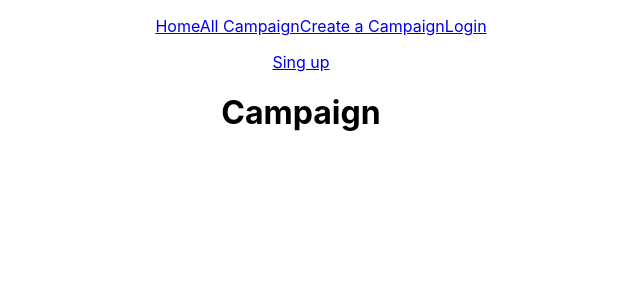
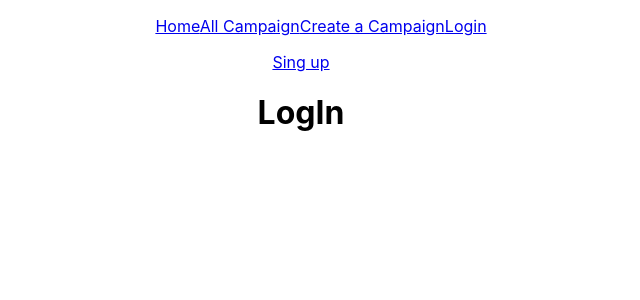
Before and after one commit to J-Jillian/Campaign-App-Front, a React (Create React App) app: page /login in a window 1280 px wide. Shown: the top 300 px of the page, without its empty margins (339-979 px from the left). Built offline with nearby package versions, Linux system fonts and the light colour scheme.

Commit message:
LogIn/SingUp

```diff
--- a/src/App.js
+++ b/src/App.js
@@ -6,6 +6,8 @@ import AllCampaigns from './components/AllCampaigns';
 import NewCampaign from './components/NewCampaign';
 import Campaign from './components/Campaign';
 import ErrorPage from './components/ErrorPage';
+import SingUp from './components/SingUp';
+import LogIn from './components/Login';
 
 function App() {
   return (
@@ -18,7 +20,10 @@ function App() {
      <Route path='/campaigns' element={<AllCampaigns />} />
      <Route path='/:id' element={<Campaign />} />
      <Route path='/new-campaign' element={<NewCampaign />} />
+     <Route path='/signup' element={<SingUp />} />
+     <Route path='/login' element={<LogIn />} />
      <Route path='*' element={<ErrorPage />} />
+
      </Routes>
     </div>
   );
--- /dev/null
+++ b/src/components/Login.jsx
@@ -0,0 +1,5 @@
+function LogIn() {
+    return ( <h1>LogIn</h1> );
+}
+
+export default LogIn;
--- /dev/null
+++ b/src/components/SingUp.jsx
@@ -0,0 +1,5 @@
+function SingUp() {
+    return (  <h1>SingUp</h1> );
+}
+
+export default SingUp;
```
